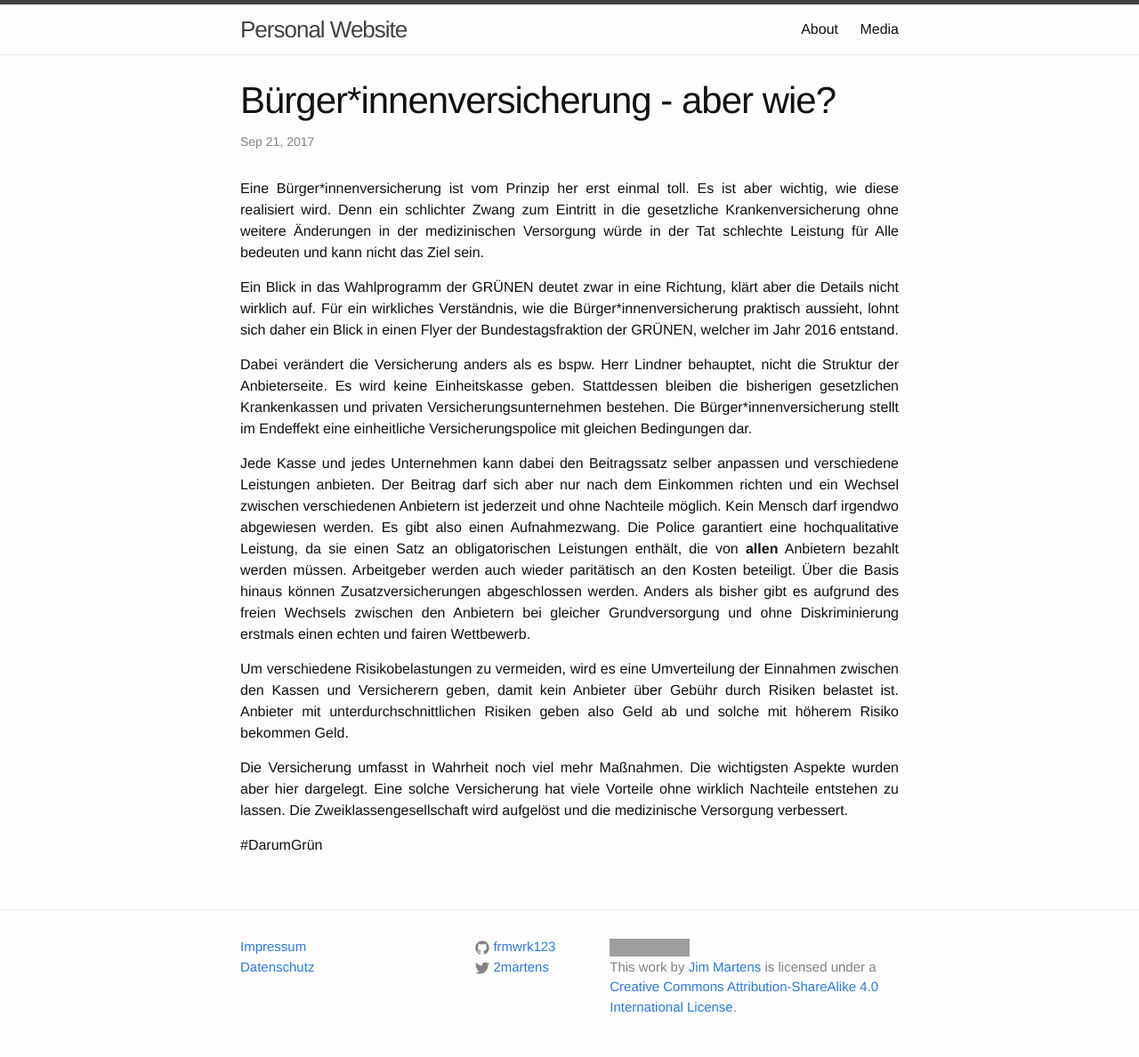
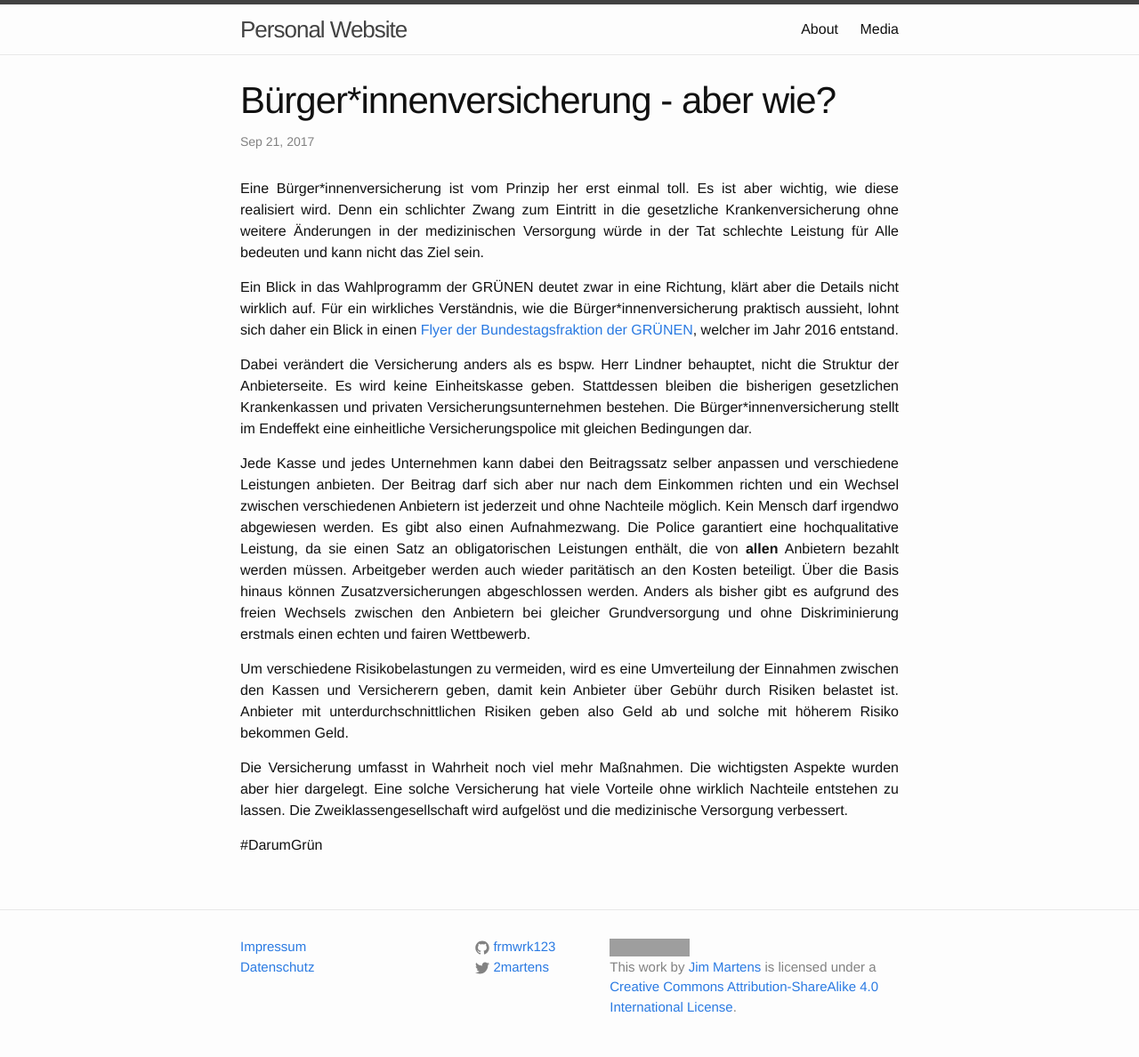
Before and after one commit to frmwrk123/frmwrk123.github.io, a Jekyll site: the page built from _posts/2017-09-21-bürgerversicherung-aber-wie.markdown, in a window 1280 px wide. Shown: the whole page at 89% size. Built offline with Jekyll 4.4.1, drawn with Linux system fonts in a browser that asks for light colours; part of the change alters nothing that is shown; grey boxes are pictures that could not be loaded.

```diff
--- a/_posts/2017-09-21-bürgerversicherung-aber-wie.markdown
+++ b/_posts/2017-09-21-bürgerversicherung-aber-wie.markdown
@@ -14,7 +14,7 @@ nicht das Ziel sein.
 Ein Blick in das Wahlprogramm der GRÜNEN deutet zwar in eine Richtung, klärt
 aber die Details nicht wirklich auf. Für ein wirkliches Verständnis, wie die
 Bürger\*innenversicherung praktisch aussieht, lohnt sich daher ein Blick in
-einen Flyer der Bundestagsfraktion der GRÜNEN, welcher im Jahr 2016 entstand.
+einen [Flyer der Bundestagsfraktion der GRÜNEN][0], welcher im Jahr 2016 entstand.
 
 Dabei verändert die Versicherung anders als es bspw. Herr Lindner behauptet,
 nicht die Struktur der Anbieterseite. Es wird keine Einheitskasse geben.
@@ -45,3 +45,5 @@ ohne wirklich Nachteile entstehen zu lassen. Die Zweiklassengesellschaft wird
 aufgelöst und die medizinische Versorgung verbessert.
 
 #DarumGrün
+
+[0]: https://www.gruene-bundestag.de/fileadmin/media/gruenebundestag_de/publikationen/broschueren_und_flyer/flyer_buergerversicherung.pdf
```
